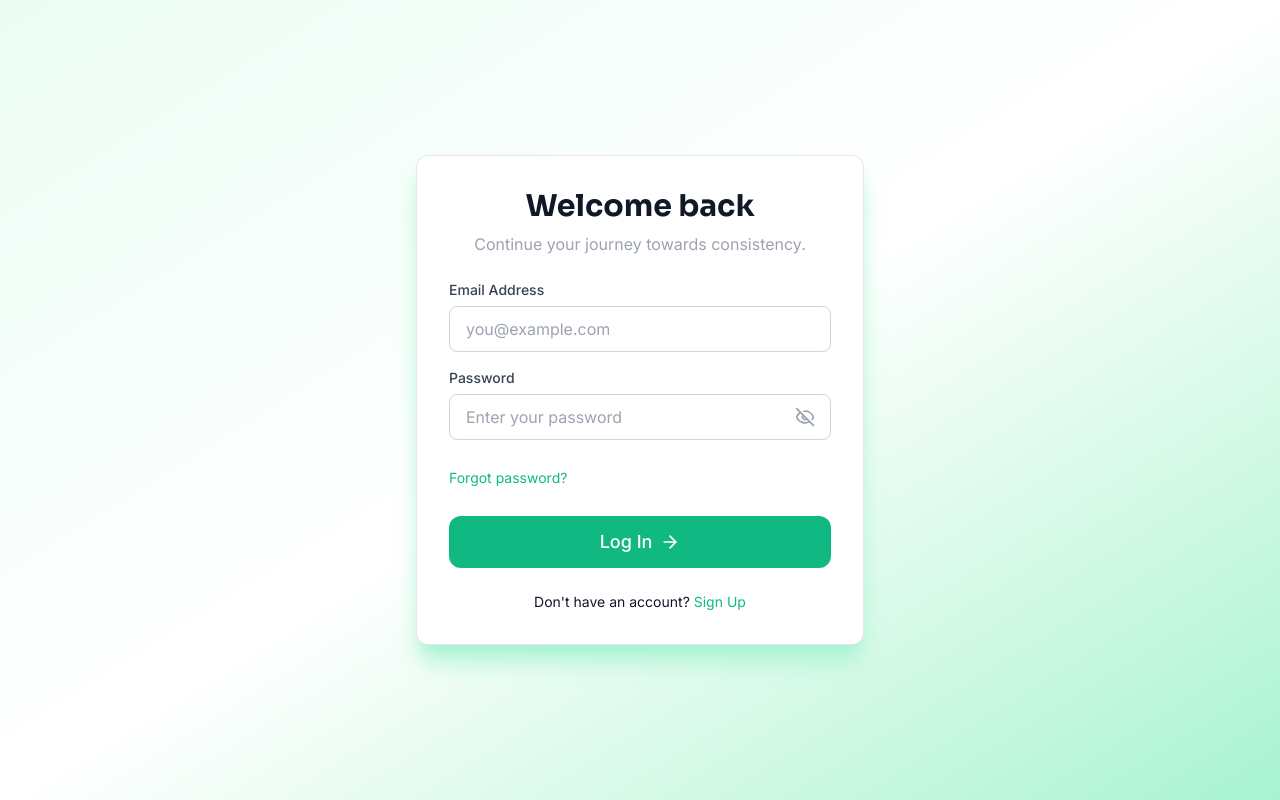
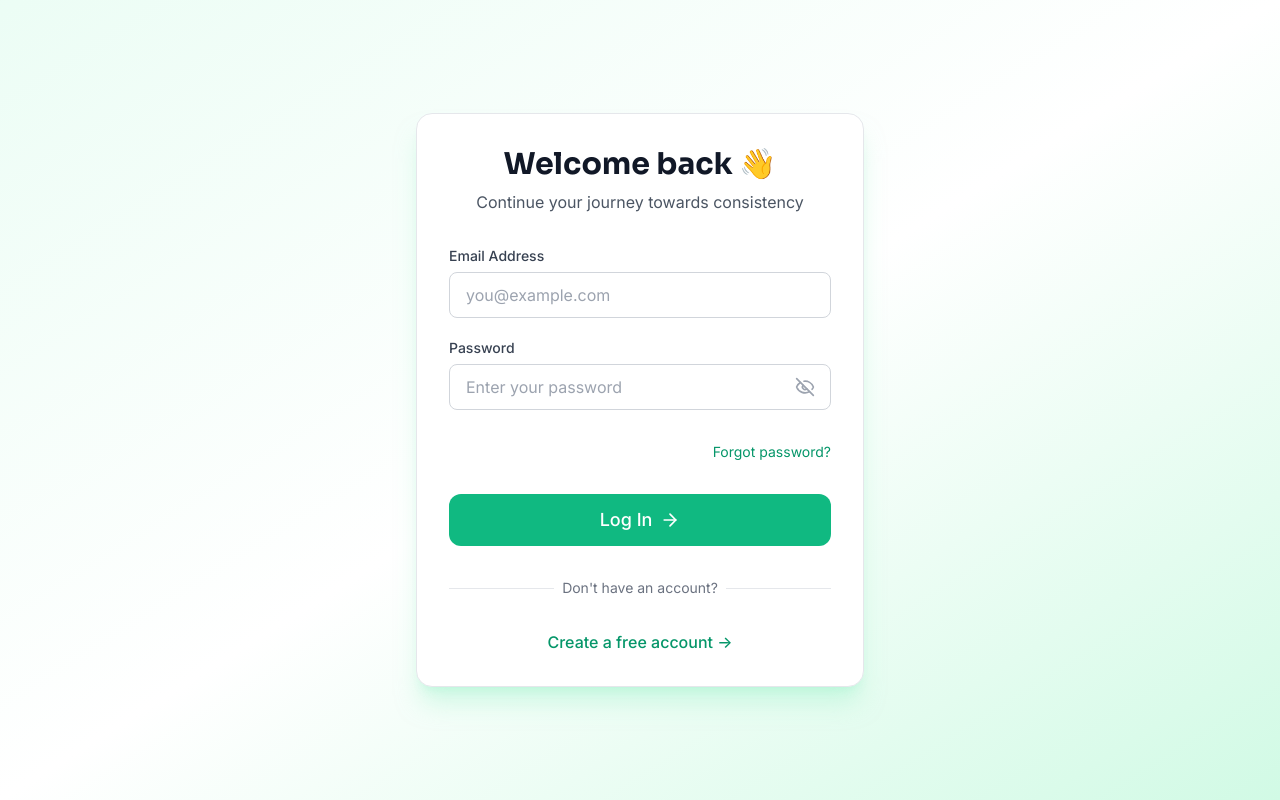
Before and after one commit to HaythamSaba/habitflow, a React (Vite) app: page /login in a window 1280 px wide. Built offline with nearby package versions, Linux system fonts and the light colour scheme; no server answers.

Commit message:
adding dark mode to login and signup pages

```diff
--- a/src/pages/LoginPage.tsx
+++ b/src/pages/LoginPage.tsx
@@ -38,21 +38,26 @@ export function LoginPage() {
   };
 
   return (
-    <div className="min-h-screen bg-linear-to-br from-emerald-50 via-white to-primary-200 flex items-center justify-center p-4 sm:p-6 bg-[#fafafa]">
+    <div className="min-h-screen bg-linear-to-br from-emerald-50 via-white to-primary-100 dark:from-gray-950 dark:via-gray-900 dark:to-primary-950 flex items-center justify-center p-4 sm:p-6">
       <div className="w-full max-w-md">
         {/* Card */}
-        <div className="rounded-xl border p-5 sm:p-6 lg:p-8 shadow-primary-200 shadow-xl bg-white">
-          <h1 className="text-2xl sm:text-3xl font-bold text-center mb-1.5 sm:mb-2">
-            Welcome back
-          </h1>
-          <p className="text-center text-gray-400 text-sm sm:text-base mb-4 sm:mb-6">
-            Continue your journey towards consistency.
-          </p>
+        <div className="rounded-2xl border border-gray-200 dark:border-gray-800 p-5 sm:p-6 lg:p-8 shadow-xl shadow-primary-200/50 dark:shadow-primary-950/50 bg-white dark:bg-gray-900 backdrop-blur-sm">
+          {/* Header */}
+          <div className="text-center mb-6 sm:mb-8">
+            <h1 className="text-2xl sm:text-3xl font-bold text-gray-900 dark:text-gray-100 mb-2">
+              Welcome back 👋
+            </h1>
+            <p className="text-gray-600 dark:text-gray-400 text-sm sm:text-base">
+              Continue your journey towards consistency
+            </p>
+          </div>
 
+          {/* Form */}
           <form
             onSubmit={handleSubmit(onSubmit)}
-            className="space-y-3 sm:space-y-4"
+            className="space-y-4 sm:space-y-5"
           >
+            {/* Email Input */}
             <Input
               label="Email Address"
               type="email"
@@ -72,19 +77,22 @@ export function LoginPage() {
               disabled={isLoading}
             />
 
-            <div className="flex items-center">
+            {/* Forgot Password */}
+            <div className="flex items-center justify-end">
               <button
                 type="button"
-                className="text-sm text-primary-500 hover:underline min-h-11 flex items-center"
+                className="text-sm text-primary-600 dark:text-primary-400 hover:text-primary-700 dark:hover:text-primary-300 hover:underline min-h-11 flex items-center transition-colors"
               >
                 Forgot password?
               </button>
             </div>
+
+            {/* Submit Button */}
             <Button
               type="submit"
               variant="primary"
               size="lg"
-              className="w-full min-h-11"
+              className="w-full min-h-11 sm:min-h-12"
               isLoading={isLoading}
               rightIcon={<ArrowRight className="w-4 h-4 sm:w-5 sm:h-5" />}
             >
@@ -92,15 +100,29 @@ export function LoginPage() {
             </Button>
           </form>
 
-          <div className="mt-4 sm:mt-6 text-center">
-            <p className="text-sm text-muted-foreground">
-              Don't have an account?{" "}
-              <Link to="/signup" className="text-primary-500 hover:underline">
-                Sign Up
-              </Link>
-            </p>
+          {/* Divider */}
+          <div className="relative my-6 sm:my-8">
+            <div className="absolute inset-0 flex items-center">
+              <div className="w-full border-t border-gray-200 dark:border-gray-700"></div>
+            </div>
+            <div className="relative flex justify-center text-sm">
+              <span className="px-2 bg-white dark:bg-gray-900 text-gray-500 dark:text-gray-400">
+                Don't have an account?
+              </span>
+            </div>
+          </div>
+
+          {/* Sign Up Link */}
+          <div className="text-center">
+            <Link
+              to="/signup"
+              className="text-sm sm:text-base text-primary-600 dark:text-primary-400 hover:text-primary-700 dark:hover:text-primary-300 font-medium hover:underline transition-colors"
+            >
+              Create a free account →
+            </Link>
           </div>
         </div>
+
       </div>
     </div>
   );
--- a/src/pages/SignupPage.tsx
+++ b/src/pages/SignupPage.tsx
@@ -5,6 +5,7 @@ import { Link, Navigate } from "react-router-dom";
 import { Input } from "@/components/ui/Input";
 import { Button } from "@/components/ui/Button";
 import { useAuth } from "@/hooks/useAuth";
+import { ArrowRight } from "lucide-react"; // ⭐ ADD
 
 const signupSchema = z
   .object({
@@ -54,25 +55,26 @@ export function SignupPage() {
   };
 
   return (
-    <div className="min-h-screen bg-linear-to-br from-emerald-50 via-white to-primary-200 flex items-center justify-center p-4 sm:p-6">
+    <div className="min-h-screen bg-linear-to-br from-emerald-50 via-white to-primary-100 dark:from-gray-950 dark:via-gray-900 dark:to-primary-950 flex items-center justify-center p-4 sm:p-6">
       <div className="w-full max-w-md">
-        <div className="text-center mb-5 sm:mb-8">
-          <h1
-            className="text-2xl sm:text-3xl lg:text-4xl font-bold text-gray-900 mb-1.5 sm:mb-2"
-            style={{ fontFamily: "Sora, sans-serif" }}
-          >
-            Start Your Journey
+        {/* Header */}
+        <div className="text-center mb-6 sm:mb-8">
+
+          <h1 className="text-2xl sm:text-3xl lg:text-4xl font-bold text-gray-900 dark:text-gray-100 mb-2">
+            Start Your Journey ✨
           </h1>
-          <p className="text-sm sm:text-base text-gray-600">
+          <p className="text-sm sm:text-base text-gray-600 dark:text-gray-400">
             Create an account and build better habits
           </p>
         </div>
 
-        <div className="card bg-white rounded-xl sm:rounded-2xl shadow-xl p-5 sm:p-6 lg:p-8 border border-gray-100">
+        {/* Card */}
+        <div className="rounded-3xl border border-gray-200 dark:border-gray-800 p-5 sm:p-6 lg:p-8 shadow-xl shadow-primary-200/50 dark:shadow-primary-950/50 bg-white dark:bg-gray-900 backdrop-blur-sm">
           <form
             onSubmit={handleSubmit(onSubmit)}
-            className="space-y-3 sm:space-y-4 lg:space-y-5"
+            className="space-y-4 sm:space-y-5"
           >
+            {/* Full Name */}
             <Input
               label="Full Name"
               type="text"
@@ -82,6 +84,7 @@ export function SignupPage() {
               disabled={isLoading}
             />
 
+            {/* Email */}
             <Input
               label="Email Address"
               type="email"
@@ -91,6 +94,7 @@ export function SignupPage() {
               disabled={isLoading}
             />
 
+            {/* Password */}
             <Input
               label="Password"
               type="password"
@@ -101,6 +105,7 @@ export function SignupPage() {
               disabled={isLoading}
             />
 
+            {/* Confirm Password */}
             <Input
               label="Confirm Password"
               type="password"
@@ -110,42 +115,41 @@ export function SignupPage() {
               disabled={isLoading}
             />
 
+            {/* Submit Button */}
             <Button
               type="submit"
               variant="primary"
               size="lg"
-              className="w-full mt-4 sm:mt-6 min-h-11"
+              className="w-full mt-2 min-h-11 sm:min-h-12"
               isLoading={isLoading}
+              rightIcon={<ArrowRight className="w-4 h-4 sm:w-5 sm:h-5" />}
             >
               Create Account
             </Button>
           </form>
 
-          <div className="relative my-4 sm:my-6">
+          {/* Divider */}
+          <div className="relative my-6">
             <div className="absolute inset-0 flex items-center">
-              <div className="w-full border-t border-gray-200"></div>
+              <div className="w-full border-t border-gray-200 dark:border-gray-700"></div>
             </div>
-            <div className="relative flex justify-center text-xs sm:text-sm">
-              <span className="px-3 sm:px-4 bg-white text-gray-500">
+            <div className="relative flex justify-center text-sm">
+              <span className="px-2 bg-white dark:bg-gray-900 text-gray-500 dark:text-gray-400">
                 Already have an account?
               </span>
             </div>
           </div>
 
+          {/* Login Link */}
           <div className="text-center">
             <Link
               to="/login"
-              className="text-sm sm:text-base text-primary-500 hover:underline min-h-11 inline-flex items-center"
+              className="text-sm sm:text-base text-primary-600 dark:text-primary-400 hover:text-primary-700 dark:hover:text-primary-300 font-medium hover:underline transition-colors"
             >
-              Log in instead
+              Log in instead →
             </Link>
           </div>
         </div>
-
-        <p className="text-center text-xs sm:text-sm text-gray-500 mt-5 sm:mt-8 px-4">
-          By creating an account, you agree to our Terms of Service and Privacy
-          Policy
-        </p>
       </div>
     </div>
   );
```
Also changed, not shown: src/components/ui/Input.tsx (line endings or trailing spaces).
